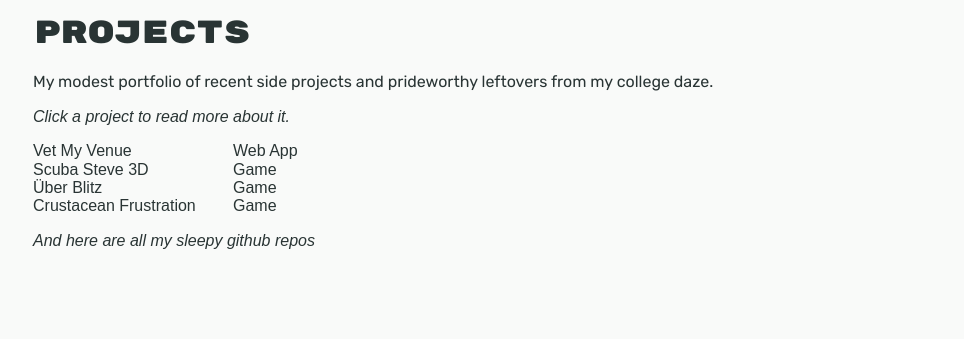
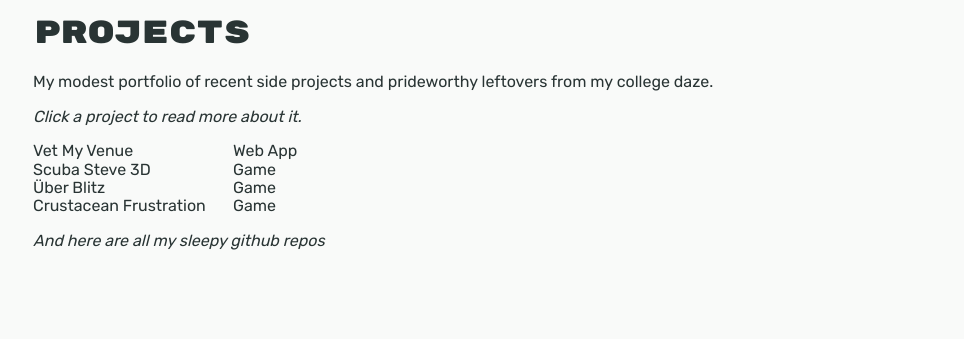
Before and after one commit to pmcvtm/pmcvtm.com, a Jekyll site: the page built from projects.html, in a window 1280 px wide. Shown: the part 316-655 px from the top of the page, without its empty margins (157-1121 px from the left). Built offline with Jekyll 4.4.1, drawn with Linux system fonts in a browser that asks for light colours; nearby versions of some CDN libraries.

Commit message:
fix pure css font override

```diff
--- a/assets/main.scss
+++ b/assets/main.scss
@@ -15,6 +15,8 @@
 $desktopMinimum: 992px;
 $veryTinyMax: 576px;
 
+$regularFont: 'Rubik', sans-serif;
+
 @mixin transition ($transition){
     -webkit-transition: $transition;
     -moz-transition: $transition;
@@ -26,7 +28,7 @@
 body {
     background: $white;
     color: $darkGray;
-    font-family: 'Rubik', sans-serif;
+    font-family: $regularFont;
 }
 
 a { color: $blue; }
@@ -209,3 +211,9 @@
         color: $white;
     }
 }
+
+// === Stupid Overrides === === === === ===
+
+.pure-g [class*=pure-u] {
+    font-family: $regularFont;
+}
```
